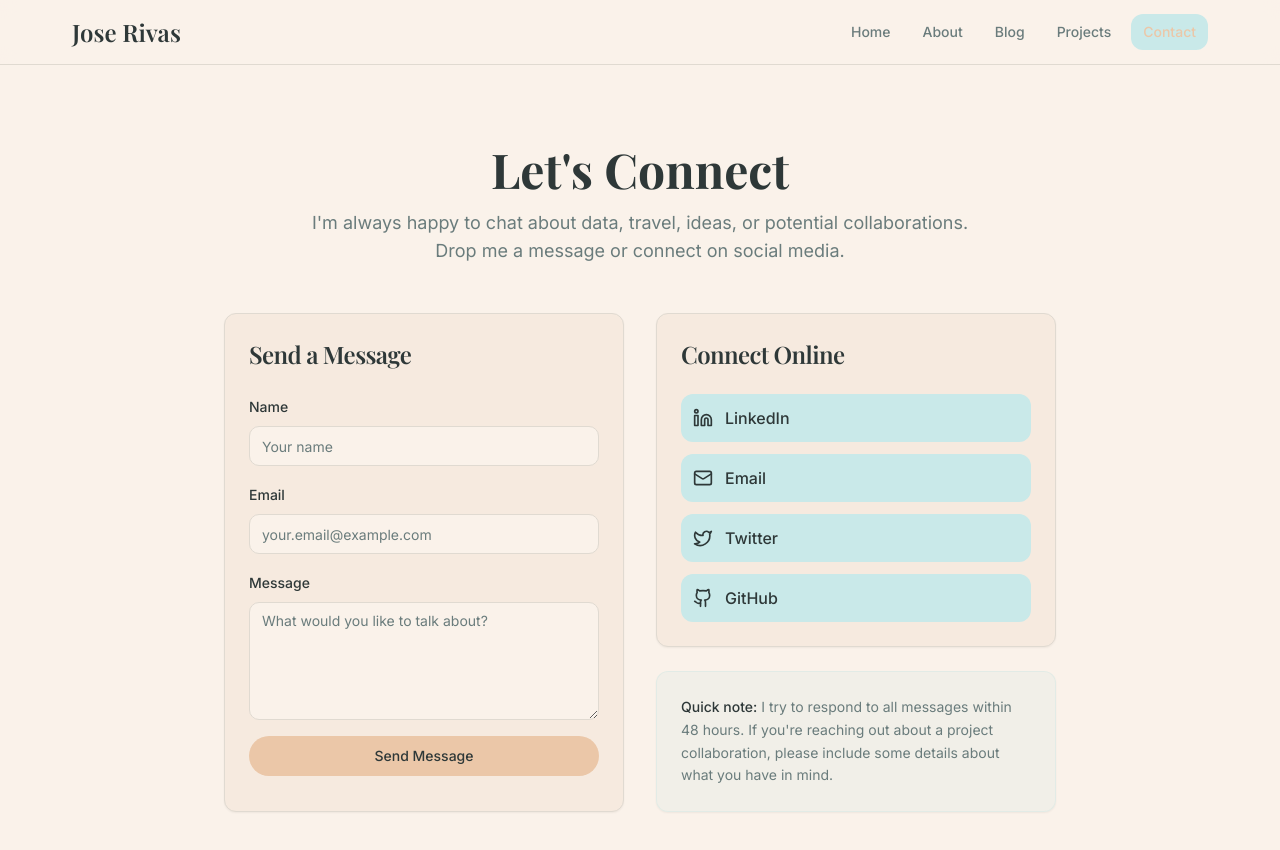
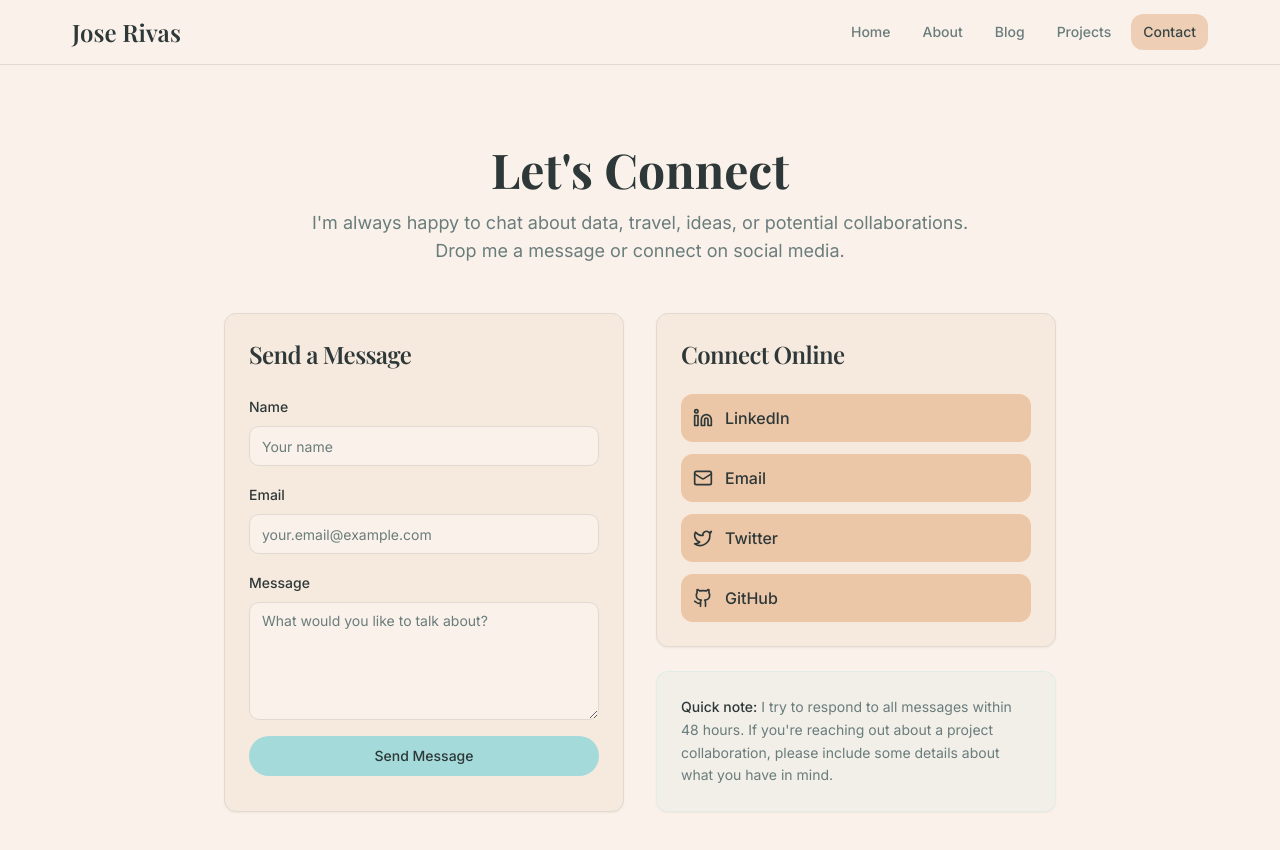
Before and after one commit to joserrivase/jose-rivas-website, a React (Vite) app: page /contact in a window 1280 px wide. Shown: the top 850 px of the page. Built offline with nearby package versions, Linux system fonts and the light colour scheme; the HTML template or start-up script is replaced by a standard one.

Commit message:
Refactor: Adjust color scheme

```diff
--- a/src/components/Header.tsx
+++ b/src/components/Header.tsx
@@ -25,9 +25,9 @@ const Header = () => {
               key={item.path}
               to={item.path}
               className={cn(
-                "px-3 py-2 text-sm font-medium transition-all rounded-lg hover:bg-secondary",
+                "px-3 py-2 text-sm font-medium transition-all rounded-lg hover:bg-secondary/60",
                 location.pathname === item.path
-                  ? "text-primary bg-secondary"
+                  ? "text-secondary-foreground bg-secondary/80"
                   : "text-muted-foreground hover:text-foreground"
               )}
             >
--- a/src/index.css
+++ b/src/index.css
@@ -18,12 +18,12 @@ All colors MUST be HSL.
     --popover: 28 55% 92%;
     --popover-foreground: 180 10% 20%;
 
-    /* Peachy cream primary */
-    --primary: 28 62% 79%;
+    /* Light cyan primary */
+    --primary: 180 42% 75%;
     --primary-foreground: 180 10% 20%;
 
-    /* Light cyan secondary */
-    --secondary: 180 42% 85%;
+    /* Peachy tan secondary */
+    --secondary: 28 62% 79%;
     --secondary-foreground: 180 10% 25%;
 
     /* Muted peachy tones */
@@ -70,10 +70,10 @@ All colors MUST be HSL.
     --popover: 180 12% 15%;
     --popover-foreground: 28 50% 90%;
 
-    --primary: 28 55% 70%;
+    --primary: 180 38% 50%;
     --primary-foreground: 180 15% 12%;
 
-    --secondary: 180 35% 30%;
+    --secondary: 28 55% 70%;
     --secondary-foreground: 28 50% 90%;
 
     --muted: 180 10% 20%;
```
